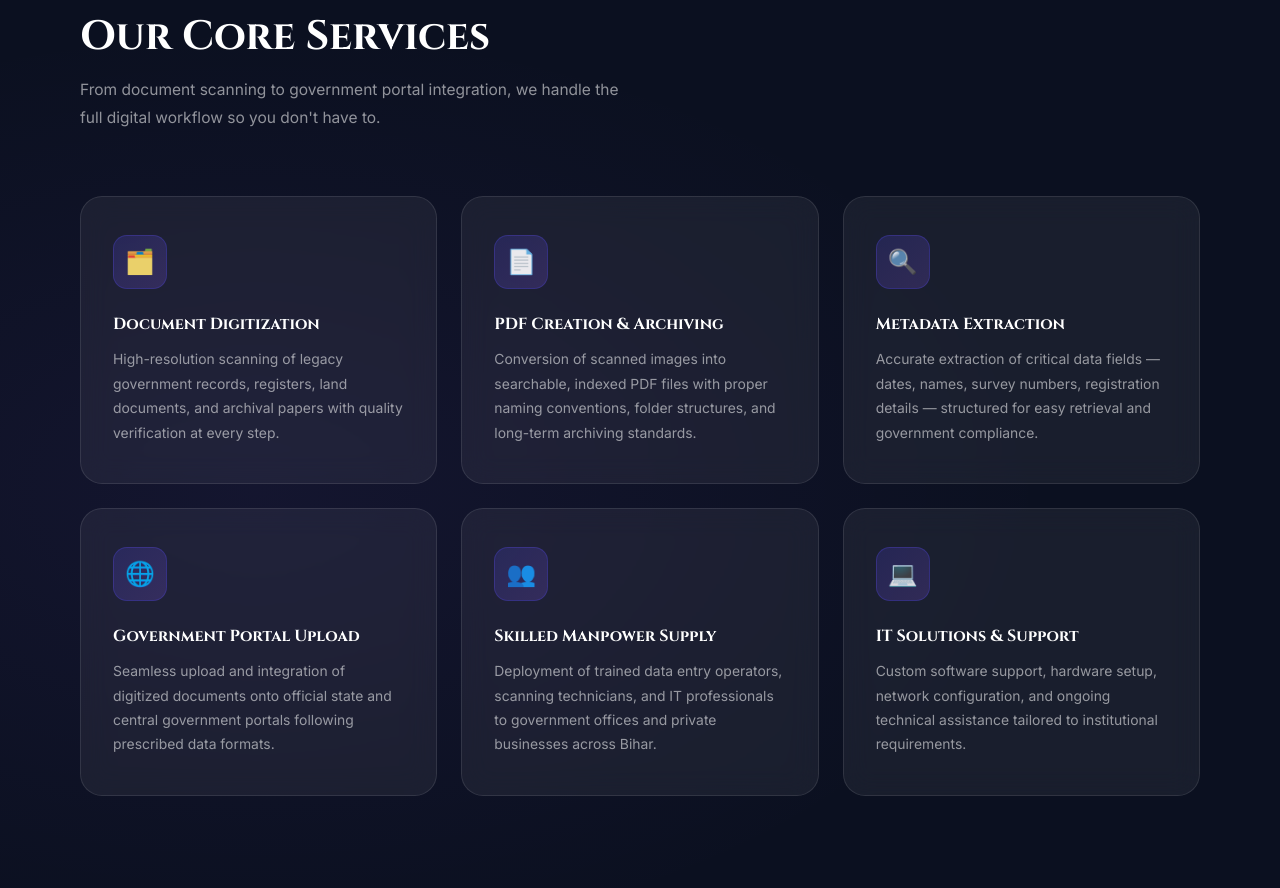
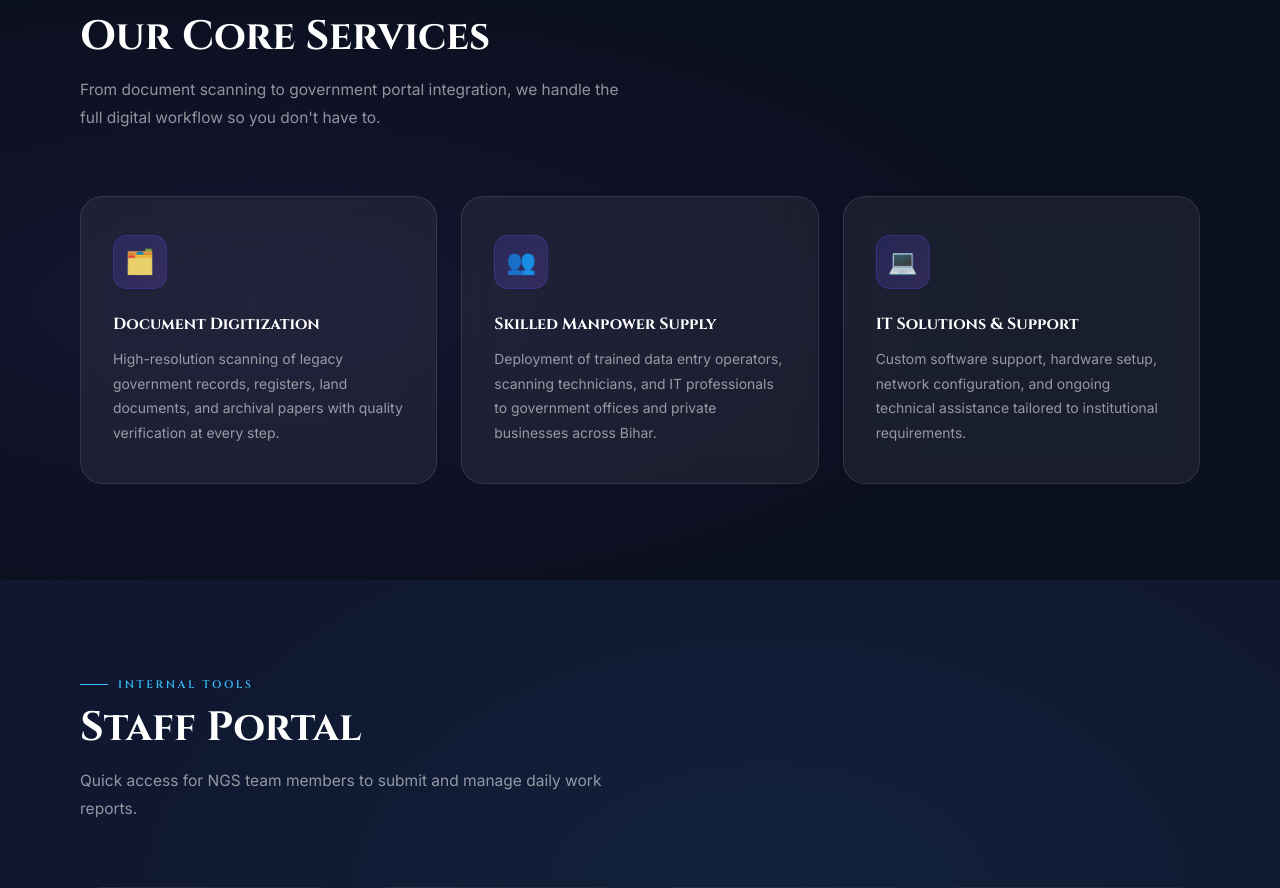
Before and after one commit to ujjuengineer/ngs-website, a Django app: page / in a window 1280 px wide. Shown: the part 1793-2681 px from the top of the page. Run offline with Django 5.2, Linux system fonts and the light colour scheme.

Commit message:
updated the services section

```diff
--- a/core/templates/core/home.html
+++ b/core/templates/core/home.html
@@ -1054,21 +1054,21 @@
         <h3>Document Digitization</h3>
         <p>High-resolution scanning of legacy government records, registers, land documents, and archival papers with quality verification at every step.</p>
       </div>
-      <div class="card" data-aos="fade-up" data-aos-delay="80">
+      <!-- <div class="card" data-aos="fade-up" data-aos-delay="80">
         <div class="card-icon">📄</div>
         <h3>PDF Creation &amp; Archiving</h3>
         <p>Conversion of scanned images into searchable, indexed PDF files with proper naming conventions, folder structures, and long-term archiving standards.</p>
-      </div>
-      <div class="card" data-aos="fade-up" data-aos-delay="160">
+      </div> -->
+      <!-- <div class="card" data-aos="fade-up" data-aos-delay="160">
         <div class="card-icon">🔍</div>
         <h3>Metadata Extraction</h3>
         <p>Accurate extraction of critical data fields — dates, names, survey numbers, registration details — structured for easy retrieval and government compliance.</p>
-      </div>
-      <div class="card" data-aos="fade-up" data-aos-delay="240">
+      </div> -->
+      <!-- <div class="card" data-aos="fade-up" data-aos-delay="240">
         <div class="card-icon">🌐</div>
         <h3>Government Portal Upload</h3>
         <p>Seamless upload and integration of digitized documents onto official state and central government portals following prescribed data formats.</p>
-      </div>
+      </div> -->
       <div class="card" data-aos="fade-up" data-aos-delay="320">
         <div class="card-icon">👥</div>
         <h3>Skilled Manpower Supply</h3>
```
